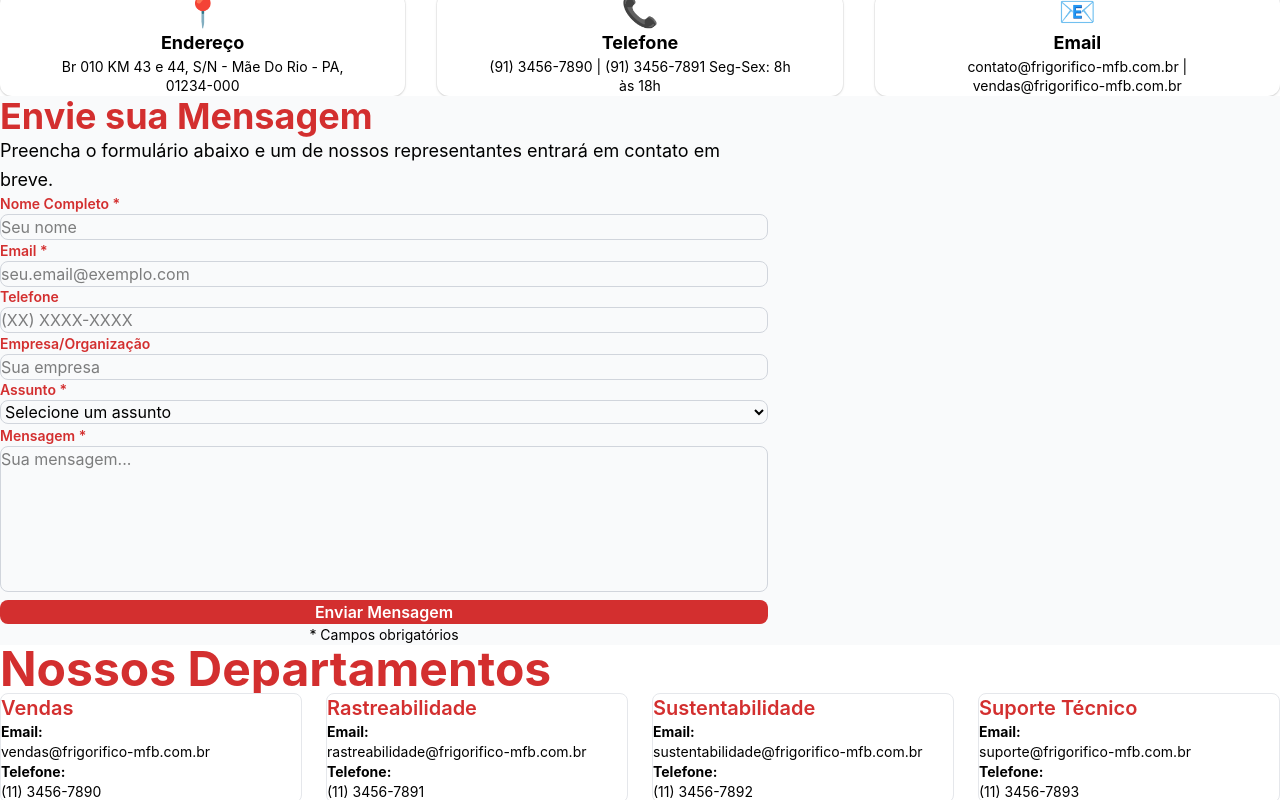
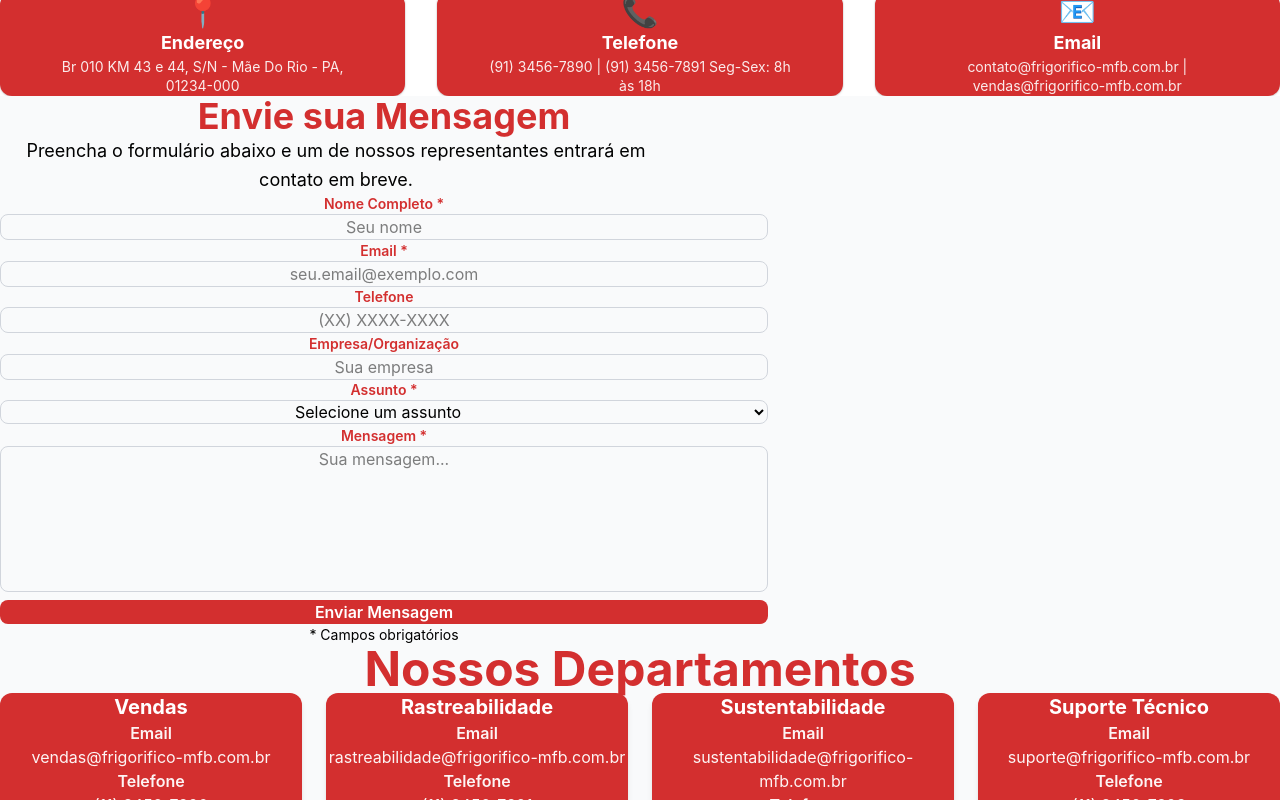
Before and after one commit to frigorificomfb-bot/frig-mfb, a Next.js app: page /contato in a window 1280 px wide. Shown: the part 920-1720 px from the top of the page. Built offline with nearby package versions, Linux system fonts and the light colour scheme.

Commit message:
evolute page contato

```diff
--- a/src/app/contato/page.tsx
+++ b/src/app/contato/page.tsx
@@ -24,37 +24,59 @@ export default function Contato() {
             icon="📍"
             title="Endereço"
             description="Br 010 KM 43 e 44, S/N - Mãe Do Rio - PA, 01234-000"
+            className="!bg-[#D32F2F] ring-0 hover:shadow-lg"
+            titleClassName="!text-white"
+            contentClassName="!text-white/90"
           />
+
           <Card
             icon="📞"
             title="Telefone"
             description="(91) 3456-7890 | (91) 3456-7891 Seg-Sex: 8h às 18h"
+            className="!bg-[#D32F2F] ring-0 hover:shadow-lg"
+            titleClassName="!text-white"
+            contentClassName="!text-white/90"
           />
+
           <Card
             icon="📧"
             title="Email"
             description="contato@frigorifico-mfb.com.br | vendas@frigorifico-mfb.com.br"
+            className="!bg-[#D32F2F] ring-0 hover:shadow-lg"
+            titleClassName="!text-white"
+            contentClassName="!text-white/90"
           />
         </div>
       </Section>
 
-      {/* Formulário */}
+
       <Section className="bg-gray-50">
-        <div className="max-w-3xl mx-auto w-full px-4 sm:px-6 lg:px-8">
-          <div className="mb-8">
+        <div className="w-full max-w-3xl mx-auto px-4 sm:px-6 lg:px-8">
+          {/* Header centralizado (só aqui) */}
+          <div className="text-center mb-8">
             <h2 className="text-2xl sm:text-3xl md:text-4xl font-bold text-[#D32F2F] mb-4">
               Envie sua Mensagem
             </h2>
-            <p className="text-sm sm:text-base md:text-lg text-black leading-relaxed">
+
+            <p className="text-sm sm:text-base md:text-lg text-black leading-relaxed max-w-2xl mx-auto">
               Preencha o formulário abaixo e um de nossos representantes entrará em contato em breve.
             </p>
           </div>
+
+          {/* Form centralizado */}
           <ContactForm />
         </div>
       </Section>
 
+
       {/* Departamentos */}
-      <Section title="Nossos Departamentos">
+   <Section className="bg-gray-50">
+        <div className="text-center mb-12">
+          <h2 className="text-3xl md:text-4xl lg:text-5xl font-bold text-[#D32F2F]">
+            Nossos Departamentos
+          </h2>
+        </div>
+
         <div className="grid grid-cols-1 md:grid-cols-2 lg:grid-cols-4 gap-6">
           {[
             {
@@ -80,37 +102,27 @@ export default function Contato() {
           ].map((dept, index) => (
             <div
               key={index}
-              className="p-4 sm:p-6 md:p-8 bg-white rounded-lg border border-gray-200 hover:shadow-lg transition-shadow"
+              className="p-6 md:p-8 bg-[#D32F2F] text-white rounded-xl shadow-md hover:shadow-lg transition-all duration-300 text-center"
             >
-              <h4 className="text-base sm:text-lg md:text-xl font-semibold text-[#D32F2F] mb-3 sm:mb-4">
+              <h4 className="text-lg md:text-xl font-bold mb-4">
                 {dept.title}
               </h4>
-              <div className="space-y-2 text-xs sm:text-sm text-black">
-                <p>
-                  <strong>Email:</strong> <br />
-                  {dept.email}
-                </p>
-                <p>
-                  <strong>Telefone:</strong> <br />
-                  {dept.phone}
-                </p>
+
+              <div className="space-y-4 text-sm md:text-base text-white/95">
+                <div>
+                  <p className="font-semibold">Email</p>
+                  <p>{dept.email}</p>
+                </div>
+
+                <div>
+                  <p className="font-semibold">Telefone</p>
+                  <p>{dept.phone}</p>
+                </div>
               </div>
             </div>
           ))}
         </div>
       </Section>
-
-      {/* Mapa e Localização (Placeholder) */}
-      <Section className="bg-gray-50">
-        <h2 className="text-2xl sm:text-3xl md:text-4xl font-bold text-[#D32F2F] mb-8 text-center">
-          Nossa Localização
-        </h2>
-        <div className="rounded-lg overflow-hidden border border-gray-200 h-64 sm:h-80 md:h-96 bg-gray-200 flex items-center justify-center">
-          <p className="text-sm sm:text-base text-black">
-            Mapa (integrar Google Maps aqui)
-          </p>
-        </div>
-      </Section>
     </main>
   );
 }
--- a/src/components/forms/ContactForm.tsx
+++ b/src/components/forms/ContactForm.tsx
@@ -13,12 +13,14 @@ export default function ContactForm() {
   });
 
   const [isSubmitting, setIsSubmitting] = useState(false);
-  const [submitStatus, setSubmitStatus] = useState<
-    "idle" | "success" | "error"
-  >("idle");
+  const [submitStatus, setSubmitStatus] = useState<"idle" | "success" | "error">(
+    "idle"
+  );
 
   const handleChange = (
-    e: React.ChangeEvent<HTMLInputElement | HTMLTextAreaElement | HTMLSelectElement>
+    e: React.ChangeEvent<
+      HTMLInputElement | HTMLTextAreaElement | HTMLSelectElement
+    >
   ) => {
     const { name, value } = e.target;
     setFormData((prev) => ({
@@ -32,11 +34,7 @@ export default function ContactForm() {
     setIsSubmitting(true);
 
     try {
-      // Simular envio do formulário
       console.log("Formulário enviado:", formData);
-
-      // Aqui você pode integrar com um serviço de email real
-      // await fetch("/api/send-email", { method: "POST", body: JSON.stringify(formData) })
 
       setSubmitStatus("success");
       setFormData({
@@ -48,7 +46,6 @@ export default function ContactForm() {
         message: "",
       });
 
-      // Limpar mensagem de sucesso após 5 segundos
       setTimeout(() => setSubmitStatus("idle"), 5000);
     } catch (error) {
       console.error("Erro ao enviar formulário:", error);
@@ -60,10 +57,18 @@ export default function ContactForm() {
   };
 
   return (
-    <form onSubmit={handleSubmit} className="w-full max-w-3xl mx-auto space-y-4 sm:space-y-6 md:space-y-8">
+    <form
+      onSubmit={handleSubmit}
+      className="
+        w-full max-w-3xl mx-auto
+        flex flex-col items-center
+        text-center
+        space-y-4 sm:space-y-6 md:space-y-8
+      "
+    >
       {/* Mensagem de Sucesso */}
       {submitStatus === "success" && (
-        <div className="p-3 sm:p-4 md:p-6 bg-green-50 border border-green-200 rounded-lg">
+        <div className="w-full p-3 sm:p-4 md:p-6 bg-green-50 border border-green-200 rounded-lg">
           <p className="text-sm sm:text-base text-green-800 font-semibold">
             ✓ Mensagem enviada com sucesso! Entraremos em contato em breve.
           </p>
@@ -72,7 +77,7 @@ export default function ContactForm() {
 
       {/* Mensagem de Erro */}
       {submitStatus === "error" && (
-        <div className="p-3 sm:p-4 md:p-6 bg-red-50 border border-red-200 rounded-lg">
+        <div className="w-full p-3 sm:p-4 md:p-6 bg-red-50 border border-red-200 rounded-lg">
           <p className="text-sm sm:text-base text-red-800 font-semibold">
             ✗ Erro ao enviar mensagem. Por favor, tente novamente.
           </p>
@@ -80,8 +85,8 @@ export default function ContactForm() {
       )}
 
       {/* Nome */}
-      <div>
-        <label className="block text-xs sm:text-sm font-semibold text-[#D32F2F] mb-2 md:mb-3">
+      <div className="w-full">
+        <label className="block text-xs sm:text-sm font-semibold text-[#D32F2F] mb-2 md:mb-3 text-center">
           Nome Completo *
         </label>
         <input
@@ -90,14 +95,21 @@ export default function ContactForm() {
           value={formData.name}
           onChange={handleChange}
           required
-          className="w-full px-3 sm:px-4 py-2 sm:py-3 text-sm sm:text-base border border-gray-300 rounded-lg focus:outline-none focus:border-[#D32F2F] focus:ring-2 focus:ring-[#D32F2F] focus:ring-opacity-20 transition-colors"
+          className="
+            w-full px-3 sm:px-4 py-2 sm:py-3
+            text-sm sm:text-base text-center
+            border border-gray-300 rounded-lg
+            focus:outline-none focus:border-[#D32F2F]
+            focus:ring-2 focus:ring-[#D32F2F] focus:ring-opacity-20
+            transition-colors
+          "
           placeholder="Seu nome"
         />
       </div>
 
       {/* Email */}
-      <div>
-        <label className="block text-xs sm:text-sm font-semibold text-[#D32F2F] mb-2 md:mb-3">
+      <div className="w-full">
+        <label className="block text-xs sm:text-sm font-semibold text-[#D32F2F] mb-2 md:mb-3 text-center">
           Email *
         </label>
         <input
@@ -106,14 +118,21 @@ export default function ContactForm() {
           value={formData.email}
           onChange={handleChange}
           required
-          className="w-full px-3 sm:px-4 py-2 sm:py-3 text-sm sm:text-base border border-gray-300 rounded-lg focus:outline-none focus:border-[#D32F2F] focus:ring-2 focus:ring-[#D32F2F] focus:ring-opacity-20 transition-colors"
+          className="
+            w-full px-3 sm:px-4 py-2 sm:py-3
+            text-sm sm:text-base text-center
+            border border-gray-300 rounded-lg
+            focus:outline-none focus:border-[#D32F2F]
+            focus:ring-2 focus:ring-[#D32F2F] focus:ring-opacity-20
+            transition-colors
+          "
           placeholder="seu.email@exemplo.com"
         />
       </div>
 
       {/* Telefone */}
-      <div>
-        <label className="block text-xs sm:text-sm font-semibold text-[#D32F2F] mb-2 md:mb-3">
+      <div className="w-full">
+        <label className="block text-xs sm:text-sm font-semibold text-[#D32F2F] mb-2 md:mb-3 text-center">
           Telefone
         </label>
         <input
@@ -121,14 +140,21 @@ export default function ContactForm() {
           name="phone"
           value={formData.phone}
           onChange={handleChange}
-          className="w-full px-3 sm:px-4 py-2 sm:py-3 text-sm sm:text-base border border-gray-300 rounded-lg focus:outline-none focus:border-[#D32F2F] focus:ring-2 focus:ring-[#D32F2F] focus:ring-opacity-20 transition-colors"
+          className="
+            w-full px-3 sm:px-4 py-2 sm:py-3
+            text-sm sm:text-base text-center
+            border border-gray-300 rounded-lg
+            focus:outline-none focus:border-[#D32F2F]
+            focus:ring-2 focus:ring-[#D32F2F] focus:ring-opacity-20
+            transition-colors
+          "
           placeholder="(XX) XXXX-XXXX"
         />
       </div>
 
       {/* Empresa */}
-      <div>
-        <label className="block text-xs sm:text-sm font-semibold text-[#D32F2F] mb-2 md:mb-3">
+      <div className="w-full">
+        <label className="block text-xs sm:text-sm font-semibold text-[#D32F2F] mb-2 md:mb-3 text-center">
           Empresa/Organização
         </label>
         <input
@@ -136,14 +162,21 @@ export default function ContactForm() {
           name="company"
           value={formData.company}
           onChange={handleChange}
-          className="w-full px-3 sm:px-4 py-2 sm:py-3 text-sm sm:text-base border border-gray-300 rounded-lg focus:outline-none focus:border-[#D32F2F] focus:ring-2 focus:ring-[#D32F2F] focus:ring-opacity-20 transition-colors"
+          className="
+            w-full px-3 sm:px-4 py-2 sm:py-3
+            text-sm sm:text-base text-center
+            border border-gray-300 rounded-lg
+            focus:outline-none focus:border-[#D32F2F]
+            focus:ring-2 focus:ring-[#D32F2F] focus:ring-opacity-20
+            transition-colors
+          "
           placeholder="Sua empresa"
         />
       </div>
 
       {/* Assunto */}
-      <div>
-        <label className="block text-xs sm:text-sm font-semibold text-[#D32F2F] mb-2 md:mb-3">
+      <div className="w-full">
+        <label className="block text-xs sm:text-sm font-semibold text-[#D32F2F] mb-2 md:mb-3 text-center">
           Assunto *
         </label>
         <select
@@ -151,7 +184,14 @@ export default function ContactForm() {
           value={formData.subject}
           onChange={handleChange}
           required
-          className="w-full px-3 sm:px-4 py-2 sm:py-3 text-sm sm:text-base border border-gray-300 rounded-lg focus:outline-none focus:border-[#D32F2F] focus:ring-2 focus:ring-[#D32F2F] focus:ring-opacity-20 transition-colors"
+          className="
+            w-full px-3 sm:px-4 py-2 sm:py-3
+            text-sm sm:text-base text-center
+            border border-gray-300 rounded-lg
+            focus:outline-none focus:border-[#D32F2F]
+            focus:ring-2 focus:ring-[#D32F2F] focus:ring-opacity-20
+            transition-colors
+          "
         >
           <option value="">Selecione um assunto</option>
           <option value="vendas">Vendas e Produtos</option>
@@ -163,8 +203,8 @@ export default function ContactForm() {
       </div>
 
       {/* Mensagem */}
-      <div>
-        <label className="block text-xs sm:text-sm font-semibold text-[#D32F2F] mb-2 md:mb-3">
+      <div className="w-full">
+        <label className="block text-xs sm:text-sm font-semibold text-[#D32F2F] mb-2 md:mb-3 text-center">
           Mensagem *
         </label>
         <textarea
@@ -173,17 +213,31 @@ export default function ContactForm() {
           onChange={handleChange}
           required
           rows={6}
-          className="w-full px-3 sm:px-4 py-2 sm:py-3 text-sm sm:text-base border border-gray-300 rounded-lg focus:outline-none focus:border-[#D32F2F] focus:ring-2 focus:ring-[#D32F2F] focus:ring-opacity-20 resize-none transition-colors"
+          className="
+            w-full px-3 sm:px-4 py-2 sm:py-3
+            text-sm sm:text-base text-center
+            border border-gray-300 rounded-lg
+            focus:outline-none focus:border-[#D32F2F]
+            focus:ring-2 focus:ring-[#D32F2F] focus:ring-opacity-20
+            resize-none transition-colors
+          "
           placeholder="Sua mensagem..."
         />
       </div>
 
       {/* Botão Enviar */}
-      <div>
+      <div className="w-full">
         <button
           type="submit"
           disabled={isSubmitting}
-          className="w-full px-4 sm:px-6 py-2 sm:py-3 text-sm sm:text-base bg-[#D32F2F] text-white font-semibold rounded-lg hover:bg-[#B71C1C] active:bg-[#A01818] disabled:opacity-50 disabled:cursor-not-allowed transition-colors duration-200"
+          className="
+            w-full px-4 sm:px-6 py-2 sm:py-3
+            text-sm sm:text-base
+            bg-[#D32F2F] text-white font-semibold rounded-lg
+            hover:bg-[#B71C1C] active:bg-[#A01818]
+            disabled:opacity-50 disabled:cursor-not-allowed
+            transition-colors duration-200
+          "
         >
           {isSubmitting ? "Enviando..." : "Enviar Mensagem"}
         </button>
```
